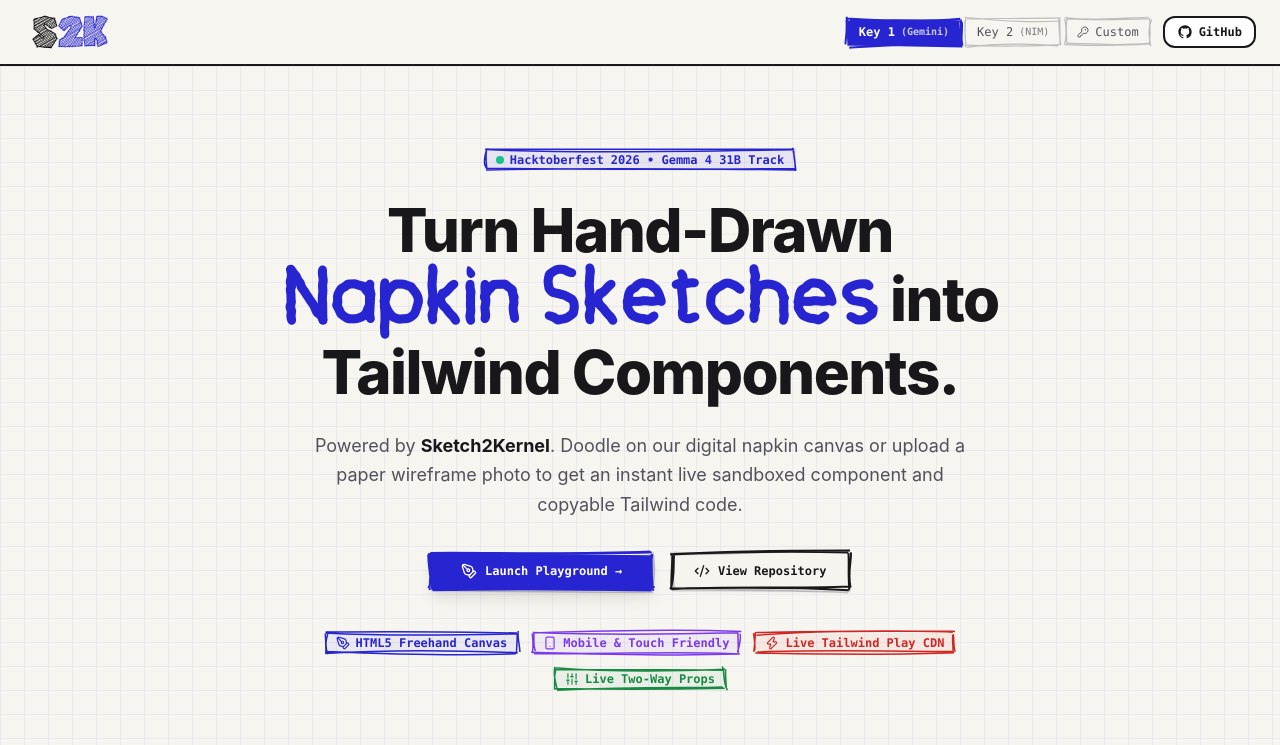
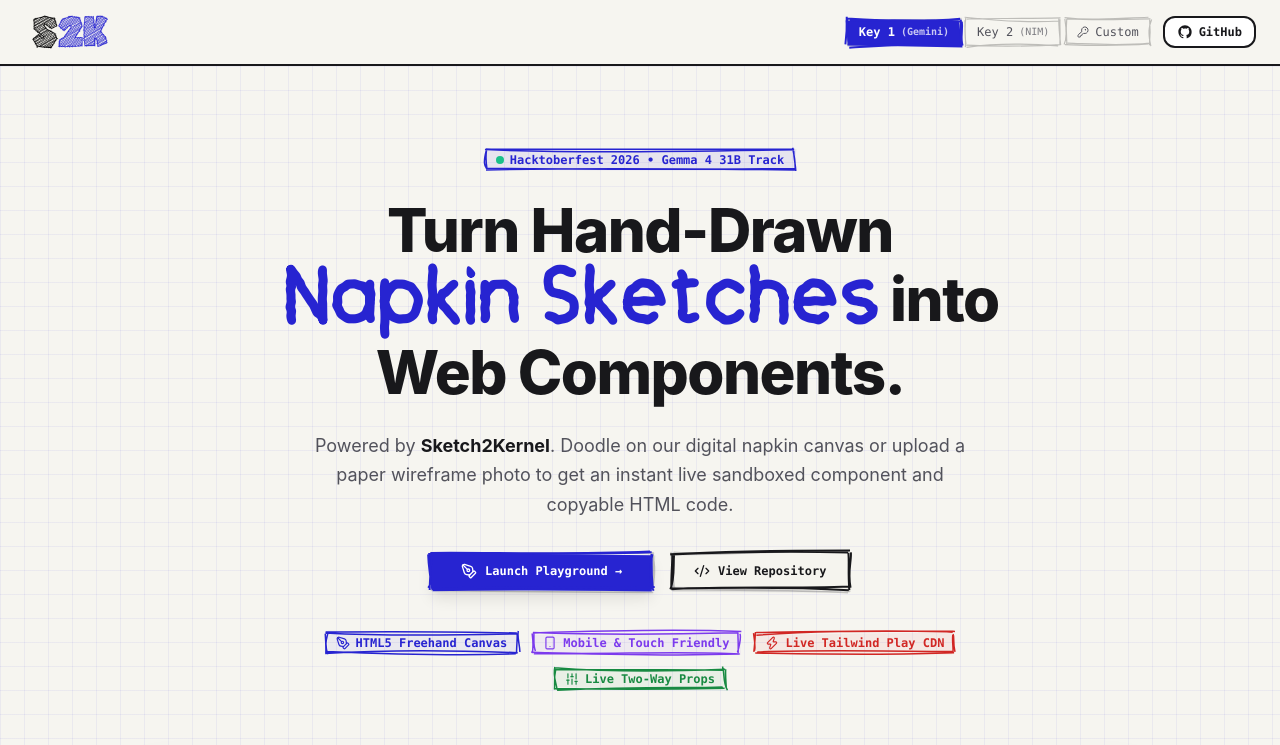
Before and after one commit to Pierce05/sketch-to-kernel, a Next.js app: page / in a window 1280 px wide. Shown: the top 745 px of the page. Built offline with nearby package versions, Linux system fonts and the light colour scheme.

Commit message:
fix(landing-page): update terminology from "Tailwind Components" to "Web Components" and clarify HTML code usage

```diff
--- a/app/page.tsx
+++ b/app/page.tsx
@@ -227,12 +227,12 @@
                 <span className="relative inline-block font-pen text-5xl sm:text-7xl text-[#2724d1]">
                   Napkin Sketches
                 </span>{" "}
-                into Tailwind Components.
+                into Web Components.
               </h1>
 
               {/* Subhead */}
               <p className="mt-6 text-base sm:text-lg leading-relaxed text-[#52525b] max-w-2xl mx-auto">
-                Powered by <strong className="text-[#18181b]">Sketch2Kernel</strong>. Doodle on our digital napkin canvas or upload a paper wireframe photo to get an instant live sandboxed component and copyable Tailwind code.
+                Powered by <strong className="text-[#18181b]">Sketch2Kernel</strong>. Doodle on our digital napkin canvas or upload a paper wireframe photo to get an instant live sandboxed component and copyable HTML code.
               </p>
 
               {/* Primary Sketchbook Action Buttons */}
```
